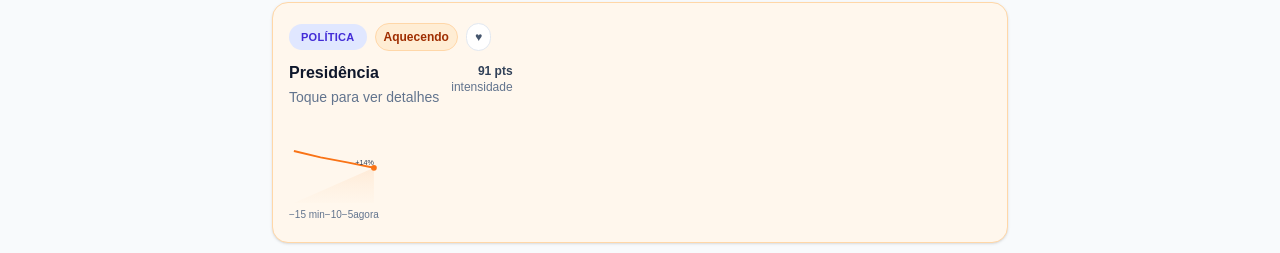
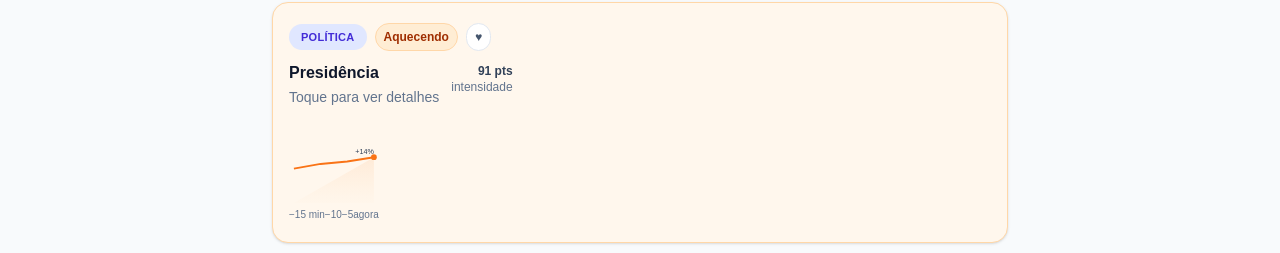
Before and after one commit to AdminAuditavel/com, a Next.js app in the folder com-web/: page / in a window 1280 px wide. Shown: the part 177-430 px from the top of the page. Built offline with nearby package versions, Linux system fonts and the light colour scheme.

Commit message:
Refactor Sparkline to use seeded random generation

```diff
--- a/com-web/src/app/components/BubbleBoard.tsx
+++ b/com-web/src/app/components/BubbleBoard.tsx
@@ -63,24 +63,36 @@ function stateAccent(s: Bubble["state"]) {
   return { bg: "bg-white", border: "border-slate-200", text: "text-slate-500" };
 }
 
-function makeTrendPoints(mode: "up" | "down") {
-  // 4 pontos (15,10,5,0 min atrás)
-  const base = mode === "up" ? 0.4 : 0.7;
-  const drift = mode === "up" ? 0.05 : -0.05;
-  const arr = [];
-  let v = base;
-  for (let i = 3; i >= 0; i--) {
-    v = clamp01(v + drift + (Math.random() * 0.08 - 0.04));
-    arr.push({ t: i * 5, v });
-  }
-  return arr.sort((a, b) => a.t - b.t);
+// deterministic pseudo-random (para evitar mismatch de hidratação)
+function hash32(str: string) {
+  let h = 0;
+  for (let i = 0; i < str.length; i++) h = (h << 5) - h + str.charCodeAt(i);
+  return h >>> 0;
+}
+function makeSeededRand(seed: number) {
+  let s = seed || 1;
+  return () => {
+    s = (s * 1664525 + 1013904223) >>> 0;
+    return s / 0xffffffff;
+  };
+}
+function makeTrendPointsDet(id: string, mode: "up" | "down") {
+  const rand = makeSeededRand(hash32(id + mode));
+  let v = mode === "up" ? 0.42 : 0.68;
+  const pts: { t: number; v: number }[] = [];
+  [0, 5, 10, 15].forEach((t) => {
+    const drift = mode === "up" ? 0.045 : -0.045;
+    const jitter = rand() * 0.06 - 0.03;
+    v = clamp01(v + drift + jitter);
+    pts.push({ t, v });
+  });
+  return pts;
 }
 
-function Sparkline({ mode, value }: { mode: "up" | "down"; value: number }) {
-  const pts = useMemo(() => makeTrendPoints(mode), [mode]);
+function Sparkline({ id, mode, value }: { id: string; mode: "up" | "down"; value: number }) {
+  const pts = useMemo(() => makeTrendPointsDet(id, mode), [id, mode]);
   const path = useMemo(() => {
     const maxT = 15;
-    const maxV = 1;
     const x = (t: number) => (t / maxT) * 100;
     const y = (v: number) => 100 - v * 90;
     return pts
@@ -88,35 +100,24 @@ function Sparkline({ mode, value }: { mode: "up" | "down"; value: number }) {
       .join(" ");
   }, [pts]);
 
+  const lastY = 100 - pts[pts.length - 1].v * 90;
+  const deltaPct = value ?? 0;
+
   return (
     <div className="w-full">
       <svg viewBox="0 0 100 100" className="h-20 w-full">
         <defs>
-          <linearGradient id={`grad-${mode}`} x1="0" x2="0" y1="0" y2="1">
+          <linearGradient id={`grad-${id}-${mode}`} x1="0" x2="0" y1="0" y2="1">
             <stop offset="0%" stopColor={mode === "up" ? "#fb923c" : "#38bdf8"} stopOpacity="0.7" />
             <stop offset="100%" stopColor={mode === "up" ? "#fdba74" : "#bae6fd"} stopOpacity="0.1" />
           </linearGradient>
         </defs>
         <path d={path} fill="none" stroke={mode === "up" ? "#f97316" : "#0ea5e9"} strokeWidth={2.4} />
-        <circle
-          r={3.6}
-          fill={mode === "up" ? "#f97316" : "#0ea5e9"}
-          cx="100"
-          cy={100 - pts[pts.length - 1].v * 90}
-        />
-        <text
-          x="100"
-          y={100 - pts[pts.length - 1].v * 90 - 4}
-          textAnchor="end"
-          className="text-[9px] fill-slate-700"
-        >
-          {value > 0 ? `+${Math.round(value * 100)}%` : `${Math.round(value * 100)}%`}
+        <circle r={3.6} fill={mode === "up" ? "#f97316" : "#0ea5e9"} cx="100" cy={lastY} />
+        <text x="100" y={lastY - 4} textAnchor="end" className="text-[9px] fill-slate-700">
+          {deltaPct > 0 ? `+${Math.round(deltaPct * 100)}%` : `${Math.round(deltaPct * 100)}%`}
         </text>
-        <polyline
-          points={`0,100 100,100 100,${100 - pts[pts.length - 1].v * 90}`}
-          fill={`url(#grad-${mode})`}
-          opacity="0.18"
-        />
+        <polyline points={`0,100 100,100 100,${lastY}`} fill={`url(#grad-${id}-${mode})`} opacity="0.18" />
       </svg>
       <div className="flex justify-between text-[10px] text-slate-500 mt-1">
         <span>−15 min</span>
@@ -212,9 +213,9 @@ export default function BubbleBoard() {
   }, [filtered]);
 
   const cardSizes = (idx: number) => {
-    if (idx === 0) return "py-5 px-4 text-base"; // maior
-    if (idx <= 2) return "py-4 px-4 text-sm"; // médio
-    return "py-3 px-3 text-sm"; // menor
+    if (idx === 0) return "py-5 px-4 text-base";
+    if (idx <= 2) return "py-4 px-4 text-sm";
+    return "py-3 px-3 text-sm";
   };
 
   const renderCard = (b: Bubble & { category: string }, idx: number, group: "hot" | "cool" | "steady") => {
@@ -289,7 +290,11 @@ export default function BubbleBoard() {
 
         {isMain && (
           <div className="mt-1">
-            <Sparkline mode={b.state === "cool" ? "down" : "up"} value={b.spark ?? (b.state === "cool" ? -0.15 : 0.2)} />
+            <Sparkline
+              id={b.id}
+              mode={b.state === "cool" ? "down" : "up"}
+              value={b.spark ?? (b.state === "cool" ? -0.15 : 0.2)}
+            />
           </div>
         )}
       </motion.button>
```
